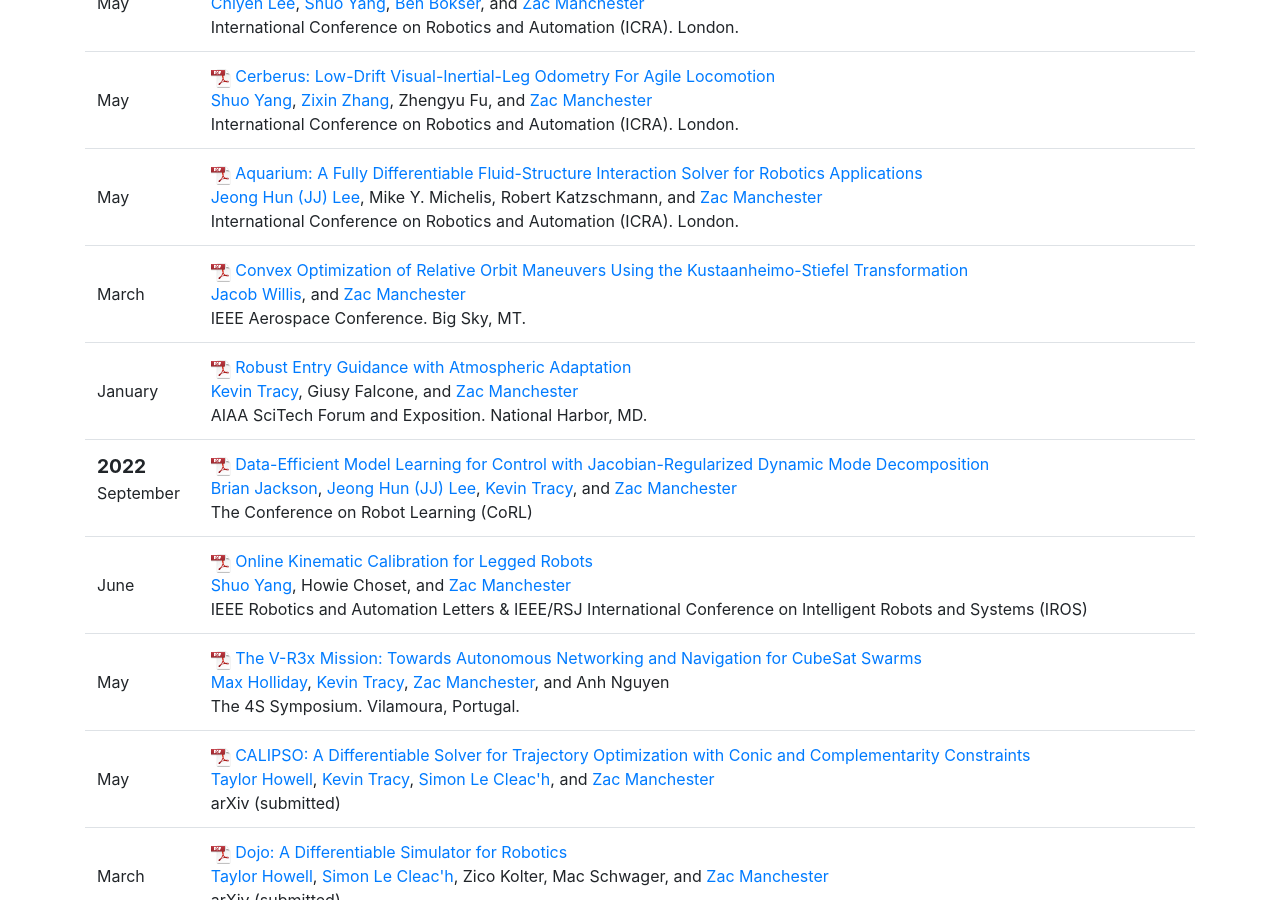
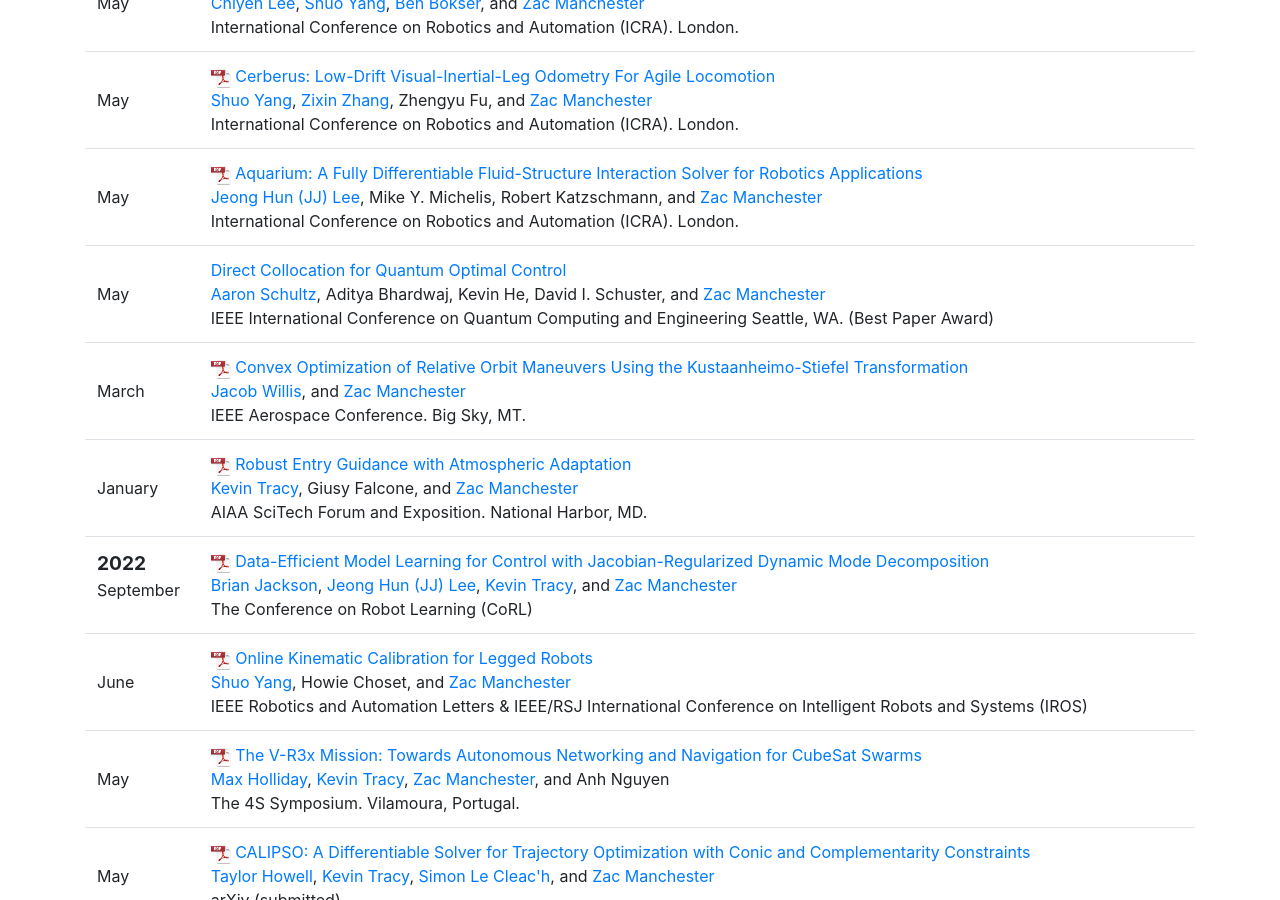
Before and after one commit to RoboticExplorationLab/roboticexplorationlab.github.io, a Jekyll site: the page built from publications.html, in a window 1280 px wide and 900 px high, scrolled down 910 px. Built offline with Jekyll 4.4.1, drawn with Linux system fonts in a browser that asks for light colours.

Commit message:
aaron's paper update

```diff
--- a/_data/people.yml
+++ b/_data/people.yml
@@ -288,8 +288,8 @@ aaronT:
     webpage: "https://aarontrowbridge.github.io/"
     github: aarontrowbridge
     role: staff
-    image: /img/people/AaronT.jpeg
-    bio: Quantum Optimal Control
+    image: /img/people/AaronT.jpg
+    bio: Quantum optimal control
 
 anoushka:
     display_name: "Anoushka Alavilli"
--- a/_data/pubs.yml
+++ b/_data/pubs.yml
@@ -1,3 +1,13 @@
+- title: "Direct Collocation for Quantum Optimal Control"
+  authors: [aaron, Aditya Bhardwaj, Kevin He, David I. Schuster, zac]
+  date: 2023-05-05
+  pub-type: conference
+  publisher: IEEE International Conference on Quantum Computing and Engineering
+  pdf: https://arxiv.org/abs/2305.03261
+  venue: Seattle, WA
+  projects: [quantum]
+  status: Best Paper Award
+
 - title: "TinyMPC: Model-Predictive Control on Resource-Constrained Microcontrollers"
   authors: [anoushka, khai, sam, Brian Plancher, zac]
   projects: [tinympc]
```
Also changed, not shown: img/people/AaronT.jpeg (deleted), img/people/AaronT.jpg (added).
